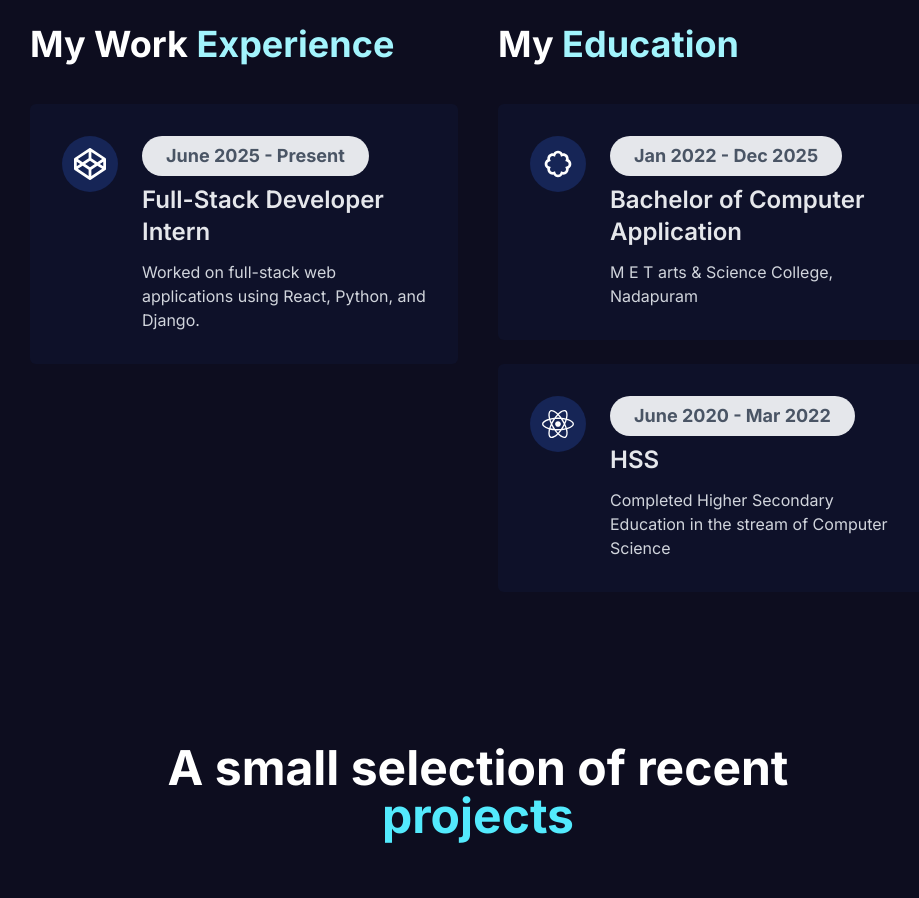
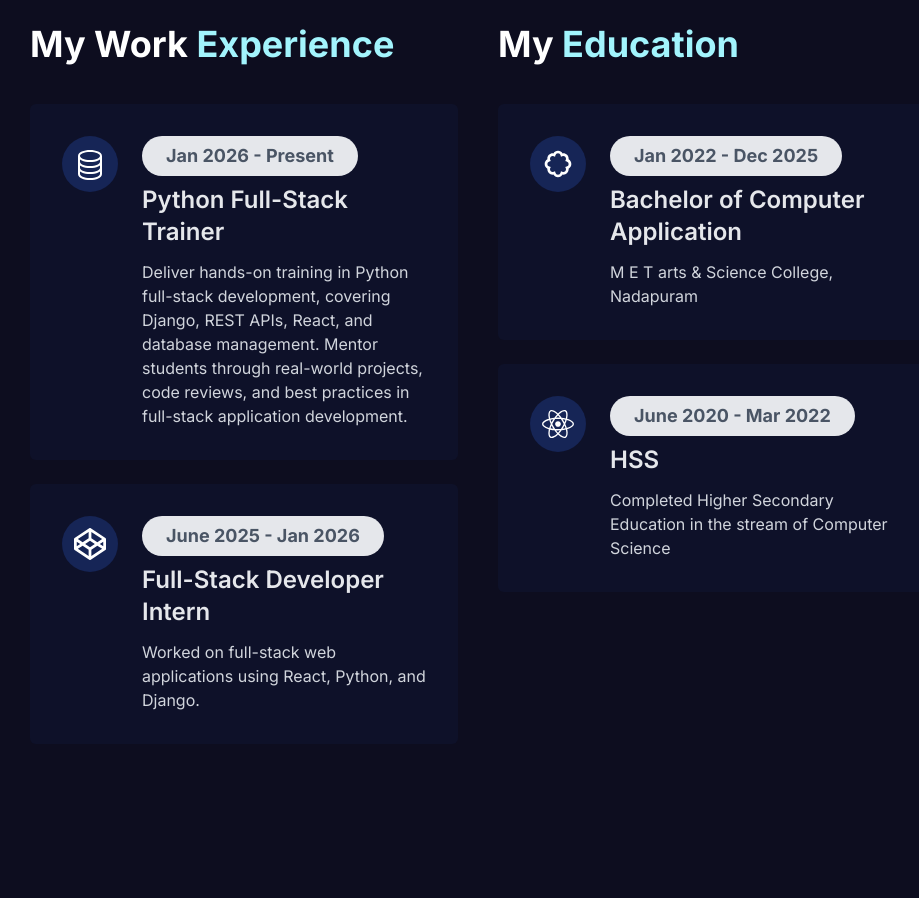
Before and after one commit to adithyaaneesh/portfolio_nextjs, a Next.js app: page / in a window 1280 px wide. Shown: the part 1500-2398 px from the top of the page, without its empty margins (162-1081 px from the left). Built offline with nearby package versions, Linux system fonts and the light colour scheme.

Commit message:
add experience

```diff
--- a/components/Home/Resume/Resume.tsx
+++ b/components/Home/Resume/Resume.tsx
@@ -15,9 +15,17 @@ const Resume = () => {
             </h1>
             <div className='mt-10' data-aos="zoom-in" data-aos-anchor-placement="top-center">
                 <ResumeCard
+                    icon={BsDatabase}
+                    role="Python Full-Stack Trainer"
+                    date='Jan 2026 - Present'
+                    description="Deliver hands-on training in Python full-stack development, covering Django, REST APIs, React, and
+                    database management. Mentor students through real-world projects, code reviews, and best practices in full-stack
+                    application development."
+                />
+                <ResumeCard
                     icon={FaCodepen}
                     role="Full-Stack Developer Intern"
-                    date='June 2025 - Present'
+                    date='June 2025 - Jan 2026'
                     description='Worked on full-stack web applications using React, Python, and Django.'
                 />
 
```
